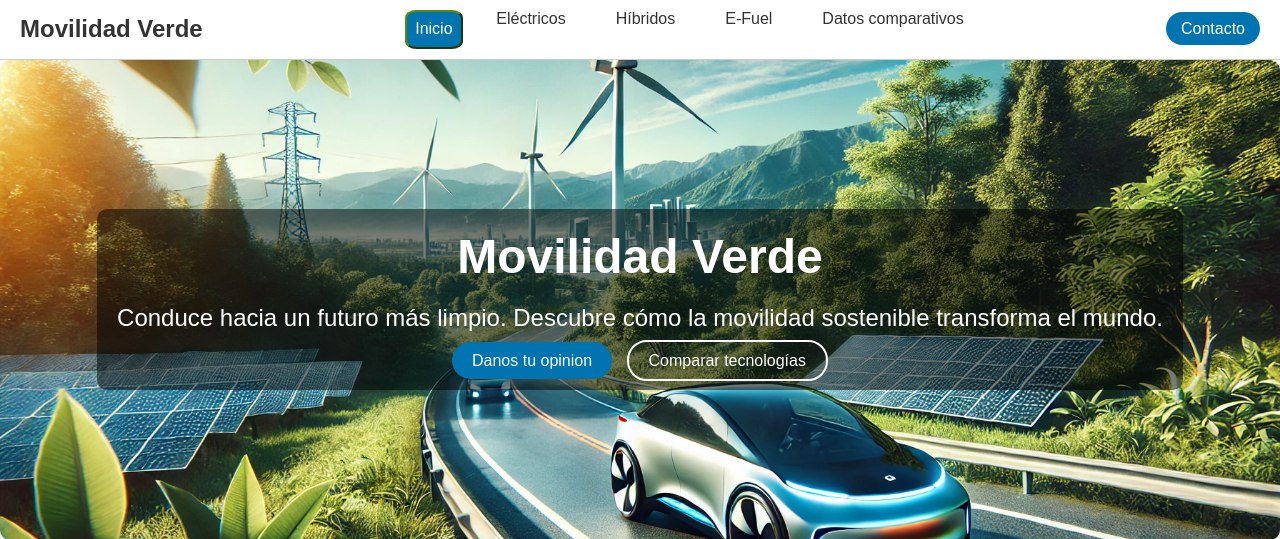
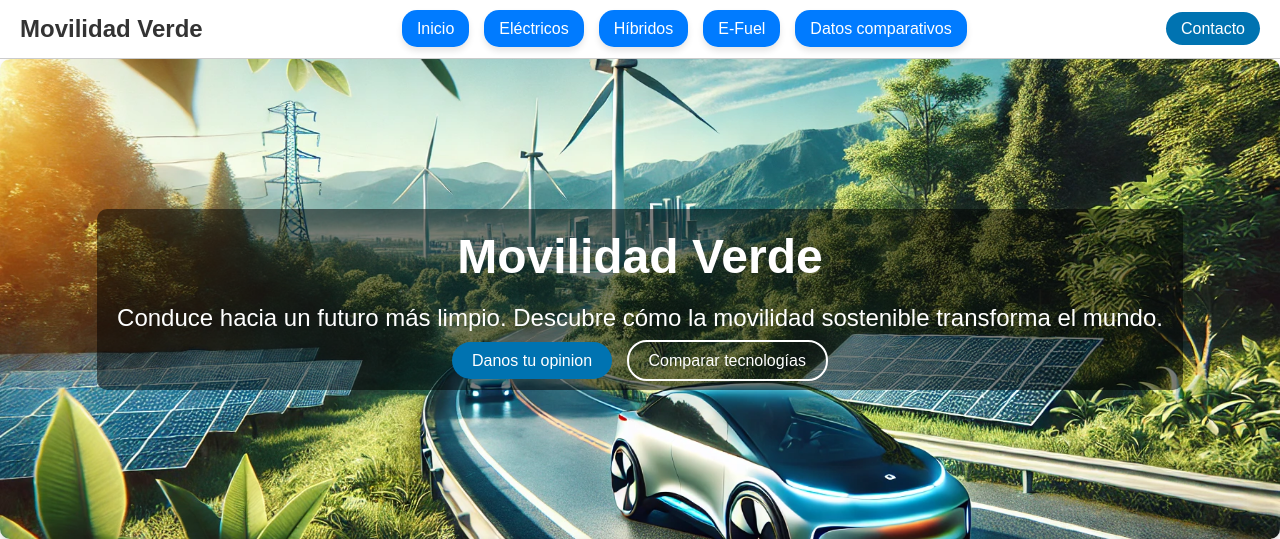
Before and after one commit to Alejandroceballos95/www.movildadVerde.com, a Flask app: page / in a window 1280 px wide. Shown: the top 539 px of the page. Run offline with Flask 3, Linux system fonts and the light colour scheme.

Commit message:
Kevin arreglo diseno de los botones

```diff
--- a/static/CSS/styleBlock.css
+++ b/static/CSS/styleBlock.css
@@ -21,24 +21,48 @@
 }
 
 /* estilos de la barra de navegacion */
-
-.button-nav {
-    border-radius: 20%;
-    background-color: #0073b1;
-    padding: 20%;
-    color: #ffffff;
-    cursor: pointer;
-    font-size: 16px;
-    border-color: #5b8c00;
+.navbarp {
+    padding: 10px 20px;
+    display: flex;
+    justify-content: center;
 }
 
-.button-nav:hover {
-    transform: translateY(-1px);
-    box-shadow: 0 6px 10px rgba(0, 0, 0, 0.2);
+/* Estilo para la lista de la barra de navegación */
+.navbarp-list {
+    list-style: none;
+    margin: 0;
+    padding: 0;
+    display: flex;
+    gap: 15px; /* Espaciado entre los botones */
 }
 
+/* Estilo para cada ítem */
+.navbarp-item {
+    margin: 0;
+}
 
+/* Estilo para los enlaces */
+.navbarp-link {
+    text-decoration: none;
+    color: white; /* Texto blanco */
+    background-color: #007BFF; /* Azul principal */
+    padding: 10px 15px;
+    border-radius: 15px;
+    font-size: 16px;
+    transition: background-color 0.3s ease, transform 0.2s ease;
+    box-shadow: 0px 4px 6px rgba(0, 0, 0, 0.1);
+}
 
+/* Hover y efecto de clic */
+.navbarp-link:hover {
+    background-color: #0056b3; /* Azul más oscuro */
+    transform: translateY(-2px); /* Eleva ligeramente el botón */
+}
+
+.navbarp-link:active {
+    transform: translateY(0); /* Elimina la elevación al hacer clic */
+    background-color: #003f7f; /* Azul aún más oscuro */
+}
 
 /* Logo en la barra de navegación */
 .logo a {
--- a/templates/index.html
+++ b/templates/index.html
@@ -18,14 +18,13 @@
         </div>
 
         <!-- Menú de navegación -->
-        <nav>
-            <ul>
-                <li><button class="button-nav" onclick="window.location.href='{{ url_for('home') }}'">Inicio</button>
-                </li>
-                <li><a href="{{ url_for('electricos') }}">Eléctricos</a></li>
-                <li><a href="{{ url_for('hibridos') }}">Híbridos</a></li>
-                <li><a href="{{ url_for('e_fuel') }}">E-Fuel</a></li>
-                <li><a href="{{ url_for('datos_comparativos') }}">Datos comparativos</a></li>
+        <nav class="navbarp">
+            <ul class="navbarp-list">
+                <li class="navbarp-item"><a href="{{ url_for('home') }}" class="navbarp-link">Inicio</a></li>
+                <li class="navbarp-item"><a href="{{ url_for('electricos') }}" class="navbarp-link">Eléctricos</a></li>
+                <li class="navbarp-item"><a href="{{ url_for('hibridos') }}" class="navbarp-link">Híbridos</a></li>
+                <li class="navbarp-item"><a href="{{ url_for('e_fuel') }}" class="navbarp-link">E-Fuel</a></li>
+                <li class="navbarp-item"><a href="{{ url_for('datos_comparativos') }}" class="navbarp-link">Datos comparativos</a></li>
             </ul>
         </nav>
 
```
Also changed, not shown: templates/datoscomparativos.html (+7 -8 lines), templates/e-fuel.html (+7 -7 lines), templates/electricos.html (+7 -7 lines), templates/hibridos.html (+7 -7 lines), templates/opinion.html (+7 -7 lines).
